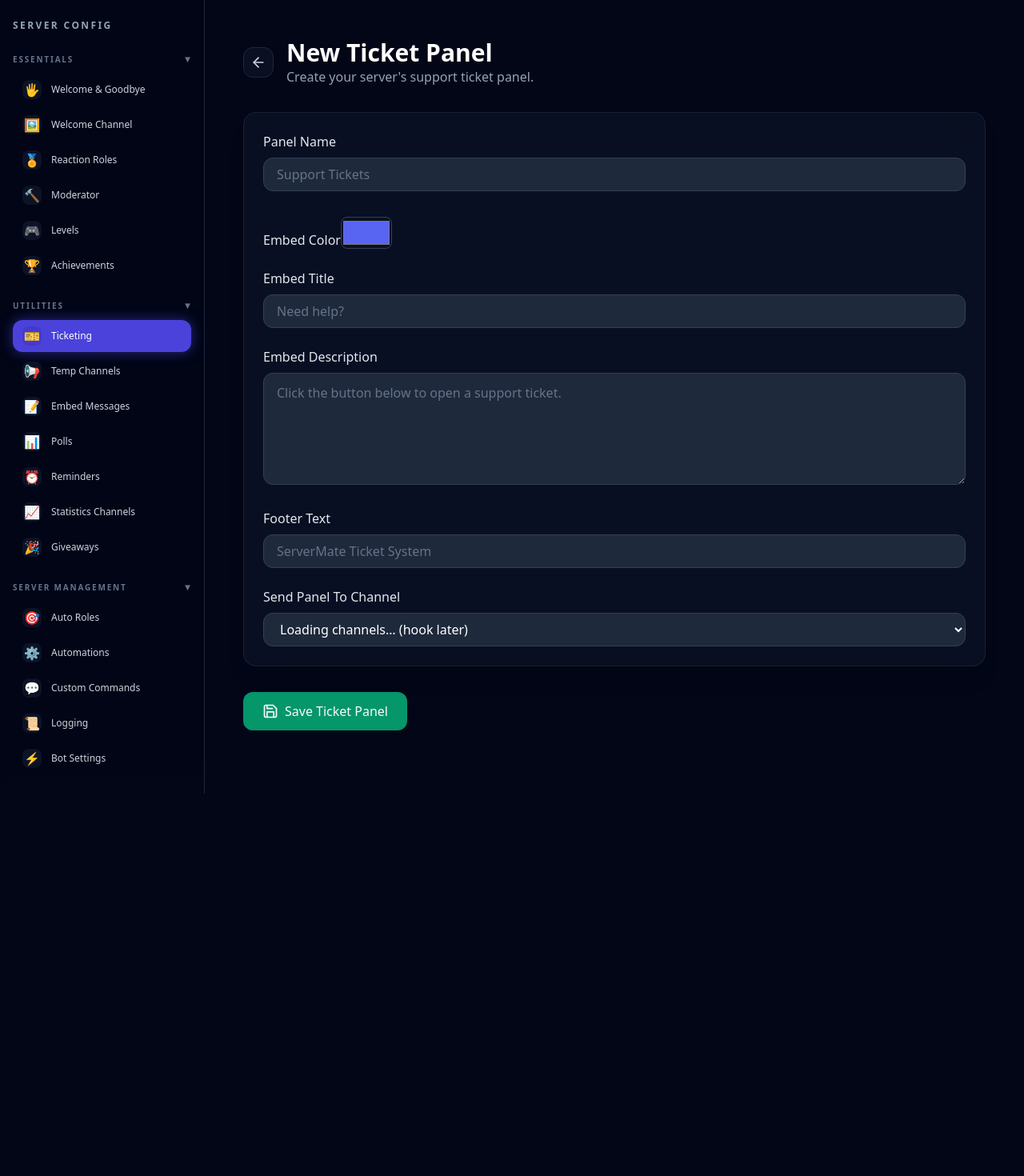
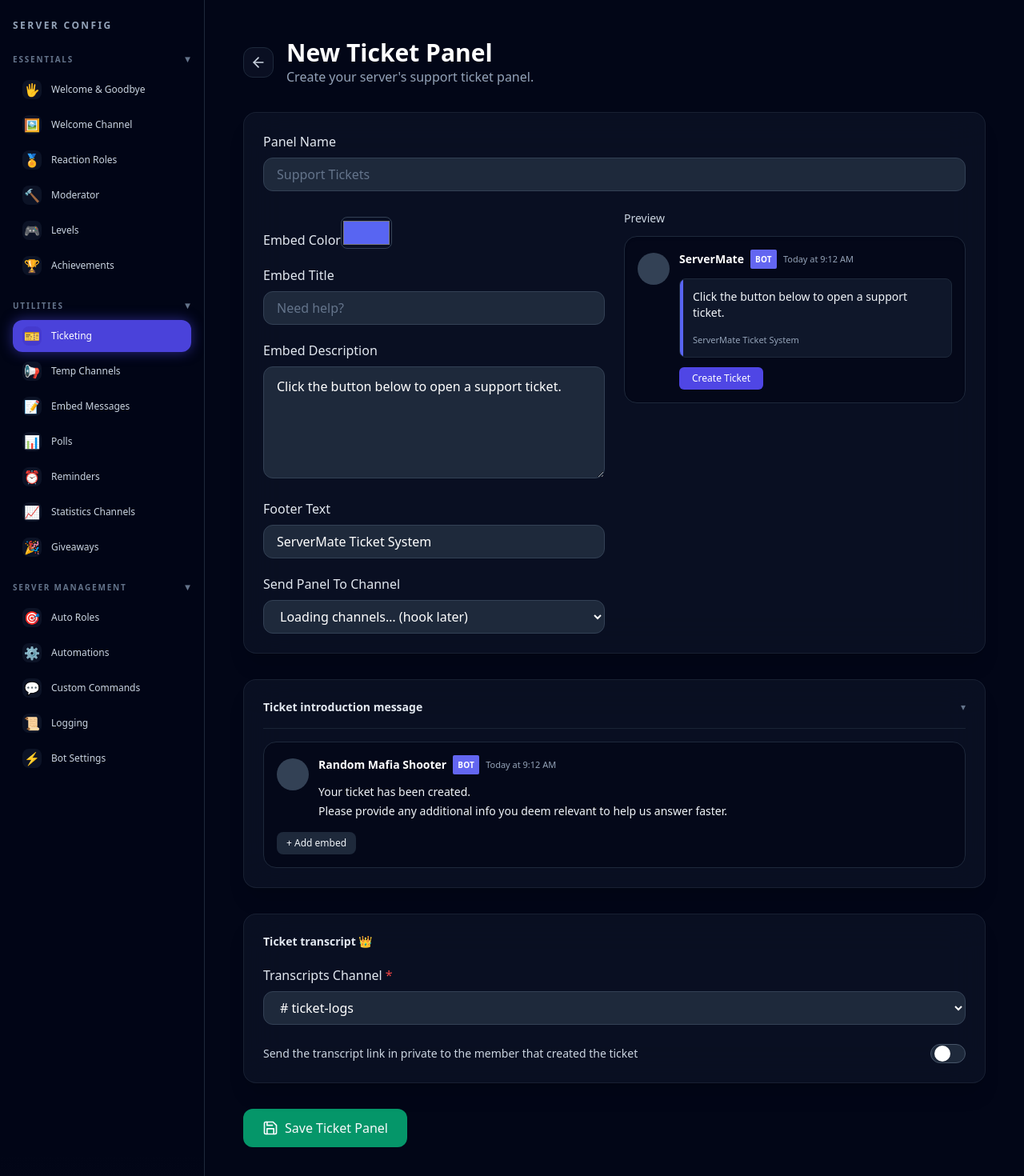
Before and after one commit to WYll1734/app-directory, a Next.js app: page /dashboard/1/ticketing/new in a window 1280 px wide. Shown: the top 1470 px of the page at 80% size. Before the commit the page ends 992 px from the top, so only its background shows below. Built offline with nearby package versions, Linux system fonts and the light colour scheme.

Commit message:
Update page.js

```diff
--- a/app/dashboard/[guildId]/ticketing/new/page.js
+++ b/app/dashboard/[guildId]/ticketing/new/page.js
@@ -19,35 +19,34 @@ export default function NewTicketPanelPage({ params }) {
     setSaving(true);
     setSaved(false);
 
+    // later: call API here
     setTimeout(() => {
       setSaving(false);
       setSaved(true);
-
       setTimeout(() => setSaved(false), 1500);
     }, 1000);
   };
 
   // =======================================================
-  // PANEL NAME STATE
+  // PANEL + EMBED STATE
   // =======================================================
   const [panelName, setPanelName] = useState("");
 
-  // =======================================================
-  // EMBED STATE
-  // =======================================================
   const [embed, setEmbed] = useState({
     color: "#5865F2",
     title: "",
-    description: "",
-    footerText: "",
+    description: "Click the button below to open a support ticket.",
+    footerText: "ServerMate Ticket System",
   });
 
   const updateEmbed = (field, value) =>
     setEmbed((prev) => ({ ...prev, [field]: value }));
 
+  // ticket transcript settings
+  const [dmTranscript, setDmTranscript] = useState(false);
+
   return (
     <div className="p-6 space-y-8">
-
       {/* =======================================================
           BACK BUTTON + TITLE
       ======================================================= */}
@@ -61,16 +60,17 @@ export default function NewTicketPanelPage({ params }) {
 
         <div>
           <h1 className="text-3xl font-bold text-white">New Ticket Panel</h1>
-          <p className="text-slate-400">Create your server's support ticket panel.</p>
+          <p className="text-slate-400">
+            Create your server&apos;s support ticket panel.
+          </p>
         </div>
       </div>
 
       {/* =======================================================
-          MAIN CARD
+          MAIN CARD: FORM + PREVIEW (2 COLUMN)
       ======================================================= */}
       <div className="bg-slate-900/60 border border-slate-800/70 rounded-2xl p-6 shadow-xl backdrop-blur-xl space-y-6">
-
-        {/* Panel Name */}
+        {/* Panel Name (full width) */}
         <div className="space-y-2">
           <label className="font-medium text-slate-200">Panel Name</label>
           <input
@@ -82,6 +82,12 @@ export default function NewTicketPanelPage({ params }) {
           />
         </div>
 
+        {/* Editor + Preview grid */}
+        <div className="grid grid-cols-1 xl:grid-cols-2 gap-6 items-start">
+          {/* ---------------------------------------------------
+              LEFT: EMBED CONFIG
+          --------------------------------------------------- */}
+          <div className="space-y-5">
             {/* Embed Color */}
             <div className="space-y-2">
               <label className="font-medium text-slate-200">Embed Color</label>
@@ -107,7 +113,9 @@ export default function NewTicketPanelPage({ params }) {
 
             {/* Embed Description */}
             <div className="space-y-2">
-          <label className="font-medium text-slate-200">Embed Description</label>
+              <label className="font-medium text-slate-200">
+                Embed Description
+              </label>
               <textarea
                 value={embed.description}
                 onChange={(e) => updateEmbed("description", e.target.value)}
@@ -130,14 +138,178 @@ export default function NewTicketPanelPage({ params }) {
 
             {/* Target Channel */}
             <div className="space-y-2">
-          <label className="font-medium text-slate-200">Send Panel To Channel</label>
+              <label className="font-medium text-slate-200">
+                Send Panel To Channel
+              </label>
               <select
                 className="w-full px-4 py-2 rounded-xl bg-slate-800 border border-slate-700 text-white"
               >
                 <option>Loading channels… (hook later)</option>
               </select>
             </div>
+          </div>
 
+          {/* ---------------------------------------------------
+              RIGHT: LIVE DISCORD-LIKE PREVIEW
+          --------------------------------------------------- */}
+          <div className="space-y-3">
+            <p className="text-sm font-medium text-slate-300">
+              Preview
+            </p>
+
+            {/* Fake Discord message container */}
+            <div className="rounded-2xl bg-slate-950/70 border border-slate-800 p-4 shadow-inner">
+              <div className="flex gap-3">
+                {/* Avatar */}
+                <div className="mt-1 h-10 w-10 rounded-full bg-slate-700" />
+
+                <div className="flex-1 space-y-3">
+                  {/* Username row */}
+                  <div className="flex items-center gap-2 text-sm">
+                    <span className="font-semibold text-white">
+                      ServerMate
+                    </span>
+                    <span className="rounded-sm bg-indigo-500 px-1.5 py-0.5 text-[10px] font-semibold uppercase tracking-wide text-white">
+                      BOT
+                    </span>
+                    <span className="text-[11px] text-slate-400">
+                      Today at 9:12 AM
+                    </span>
+                  </div>
+
+                  {/* Embed */}
+                  <div className="rounded-lg bg-slate-900 border border-slate-800 flex overflow-hidden">
+                    {/* Color bar */}
+                    <div
+                      className="w-1"
+                      style={{ backgroundColor: embed.color || "#5865F2" }}
+                    />
+
+                    <div className="flex-1 p-3 space-y-2">
+                      {embed.title && (
+                        <div className="font-semibold text-white">
+                          {embed.title}
+                        </div>
+                      )}
+
+                      {embed.description && (
+                        <div className="text-sm text-slate-100 whitespace-pre-wrap">
+                          {embed.description}
+                        </div>
+                      )}
+
+                      {embed.footerText && (
+                        <div className="pt-2 text-[11px] text-slate-400">
+                          {embed.footerText}
+                        </div>
+                      )}
+                    </div>
+                  </div>
+
+                  {/* Fake button */}
+                  <button className="inline-flex items-center justify-center rounded-md bg-indigo-600 hover:bg-indigo-700 px-4 py-1.5 text-xs font-medium text-white transition">
+                    Create Ticket
+                  </button>
+                </div>
+              </div>
+            </div>
+          </div>
+        </div>
+      </div>
+
+      {/* =======================================================
+          TICKET INTRODUCTION MESSAGE
+      ======================================================= */}
+      <div className="bg-slate-900/60 border border-slate-800/70 rounded-2xl p-6 shadow-xl backdrop-blur-xl space-y-4">
+        <div className="flex items-center justify-between">
+          <h2 className="text-sm font-semibold text-slate-200">
+            Ticket introduction message
+          </h2>
+          <span className="text-slate-500 text-xs">▾</span>
+        </div>
+
+        <div className="h-px bg-slate-800/80" />
+
+        {/* Fake intro message preview */}
+        <div className="rounded-2xl bg-slate-950/70 border border-slate-800 p-4">
+          <div className="flex gap-3">
+            {/* Avatar */}
+            <div className="mt-1 h-10 w-10 rounded-full bg-slate-700" />
+
+            <div className="flex-1 space-y-3">
+              {/* Username row */}
+              <div className="flex items-center gap-2 text-sm">
+                <span className="font-semibold text-white">
+                  Random Mafia Shooter
+                </span>
+                <span className="rounded-sm bg-indigo-500 px-1.5 py-0.5 text-[10px] font-semibold uppercase tracking-wide text-white">
+                  BOT
+                </span>
+                <span className="text-[11px] text-slate-400">
+                  Today at 9:12 AM
+                </span>
+              </div>
+
+              {/* Message text */}
+              <div className="space-y-1 text-sm text-slate-100">
+                <p>Your ticket has been created.</p>
+                <p>
+                  Please provide any additional info you deem relevant to help us
+                  answer faster.
+                </p>
+              </div>
+            </div>
+          </div>
+
+          <button className="mt-4 inline-flex items-center rounded-lg bg-slate-800 hover:bg-slate-700 px-3 py-1.5 text-xs font-medium text-slate-100 transition">
+            + Add embed
+          </button>
+        </div>
+      </div>
+
+      {/* =======================================================
+          TICKET TRANSCRIPT SECTION
+      ======================================================= */}
+      <div className="bg-slate-900/60 border border-slate-800/70 rounded-2xl p-6 shadow-xl backdrop-blur-xl space-y-5">
+        <div className="flex items-center justify-between">
+          <h2 className="text-sm font-semibold text-slate-200">
+            Ticket transcript 👑
+          </h2>
+        </div>
+
+        {/* Transcript channel select */}
+        <div className="space-y-2">
+          <label className="font-medium text-slate-200">
+            Transcripts Channel<span className="text-red-500"> *</span>
+          </label>
+          <select className="w-full px-4 py-2 rounded-xl bg-slate-800 border border-slate-700 text-white">
+            <option># ticket-logs</option>
+          </select>
+        </div>
+
+        {/* DM transcript toggle */}
+        <div className="flex items-center justify-between gap-4 pt-1">
+          <p className="text-sm text-slate-300">
+            Send the transcript link in private to the member that created the
+            ticket
+          </p>
+
+          <button
+            type="button"
+            onClick={() => setDmTranscript((v) => !v)}
+            className={`flex h-6 w-11 items-center rounded-full border transition-all ${
+              dmTranscript
+                ? "border-blue-500 bg-blue-500"
+                : "border-slate-600 bg-slate-800"
+            }`}
+          >
+            <span
+              className={`h-5 w-5 rounded-full bg-white shadow transform transition-transform ${
+                dmTranscript ? "translate-x-5" : "translate-x-1"
+              }`}
+            />
+          </button>
+        </div>
       </div>
 
       {/* =======================================================
@@ -147,16 +319,16 @@ export default function NewTicketPanelPage({ params }) {
         <button
           onClick={runSave}
           className={`px-6 py-3 rounded-xl font-medium flex items-center gap-2 transition-all
-            ${saving ? "bg-blue-600/60 cursor-not-allowed" :
-              saved ? "bg-emerald-600" :
-              "bg-emerald-600 hover:bg-emerald-700"}
+            ${
+              saving
+                ? "bg-blue-600/60 cursor-not-allowed"
+                : saved
+                ? "bg-emerald-600"
+                : "bg-emerald-600 hover:bg-emerald-700"
+            }
           `}
         >
-          {saving && (
-            <>
-              <span className="loader mr-2 border-white"></span> Saving…
-            </>
-          )}
+          {saving && "Saving…"}
           {!saving && !saved && (
             <>
               <Save className="w-5 h-5" /> Save Ticket Panel
```
Lines whose indentation alone changed are shown as unchanged.
